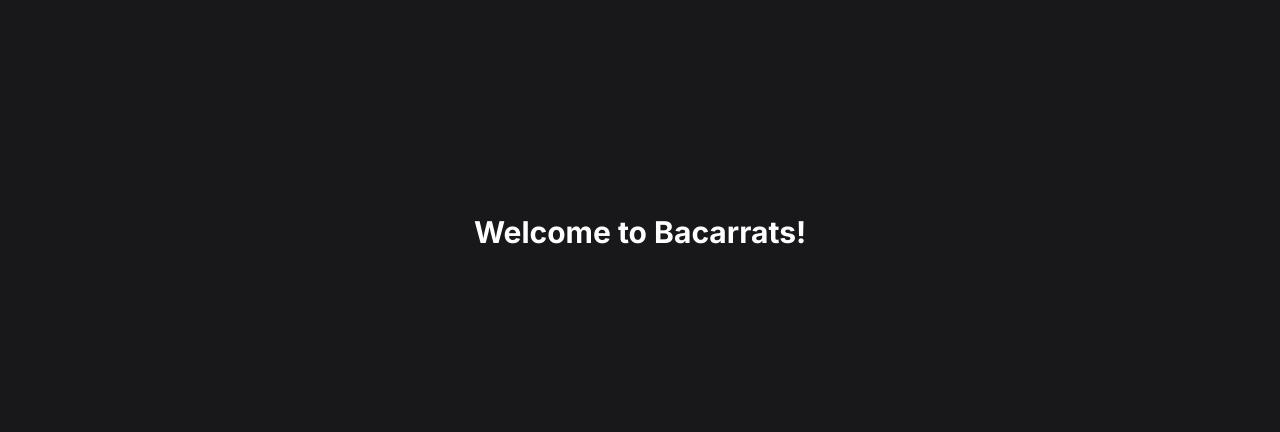
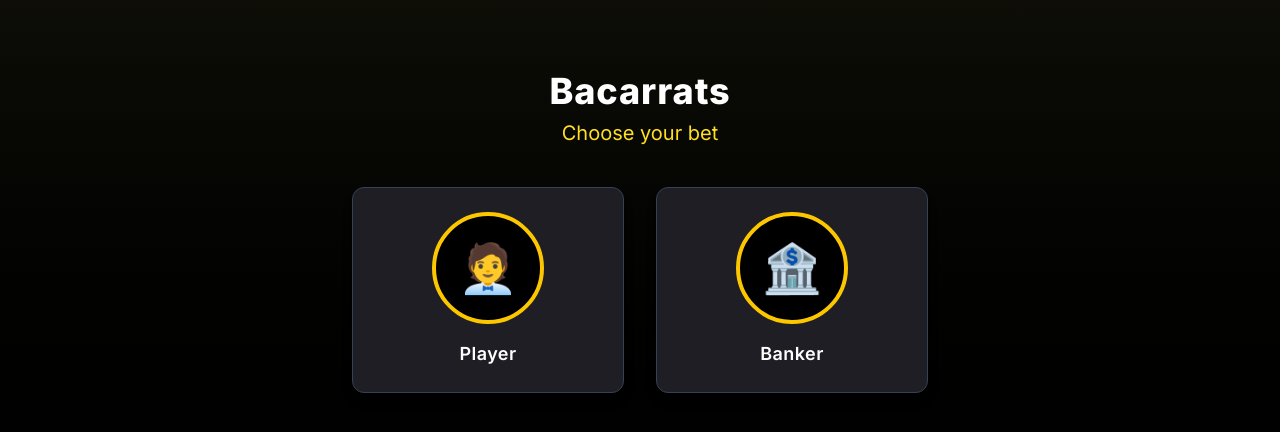
Before and after one commit to Redkuroo/gamble-choicer, a Next.js app: page /bacarrats in a window 1280 px wide. Shown: the part 168-600 px from the top of the page. Built offline with nearby package versions, Linux system fonts and the light colour scheme.

Commit message:
added bacarats page added player and banker cards

```diff
--- a/src/app/bacarrats/page.tsx
+++ b/src/app/bacarrats/page.tsx
@@ -1,7 +1,59 @@
+"use client";
+import { useState } from "react";
+
+const choices = [
+  {
+    name: "Player",
+    image: "/player.png",
+     // You can replace with a real image or icon if available
+  },
+  {
+  // You can replace with a real image or icon if available
+  name: "Banker",
+  image: "/banker.png",
+  },
+];
+
 export default function BacarratsPage() {
+  const [selected, setSelected] = useState<string | null>(null);
+
   return (
-    <div className="min-h-screen flex items-center justify-center bg-[#18181b] text-white text-3xl font-bold">
-      Welcome to Bacarrats!
+    <div className="min-h-screen bg-gradient-to-b from-[#18180f] to-black flex flex-col items-center justify-center p-8 relative">
+      <h2 className="text-4xl font-extrabold text-white mb-2 tracking-wide">Bacarrats</h2>
+      <h3 className="text-xl text-yellow-300 mb-10">Choose your bet</h3>
+      <div className="grid grid-cols-1 sm:grid-cols-2 gap-8 w-full max-w-xl">
+        {choices.map((choice) => (
+          <div
+            key={choice.name}
+            className={`bg-[#1e1e24] border border-gray-700 rounded-xl flex flex-col items-center p-6 cursor-pointer hover:bg-[#2c2c38] transition-transform duration-300 hover:scale-105 shadow-lg hover:shadow-yellow-500/10 ${selected === choice.name ? 'border-yellow-400' : ''}`}
+            onClick={() => setSelected(choice.name)}
+          >
+            <div className="w-28 h-28 flex items-center justify-center mb-4 rounded-full border-4 border-yellow-400 bg-black">
+              {/* Placeholder for image/icon */}
+              <span className="text-5xl text-yellow-300 font-bold">{choice.name === 'Banker' ? '🏦' : '🧑‍💼'}</span>
+            </div>
+            <span className="text-lg font-semibold text-white tracking-wide text-center">
+              {choice.name}
+            </span>
+          </div>
+        ))}
+      </div>
+      {selected && (
+        <div className="absolute left-1/2 top-3/4 -translate-x-1/2 -translate-y-1/2 z-50">
+          <div className="relative rounded-2xl shadow-xl px-8 py-10 flex flex-col items-center justify-center bg-[#18180f]/90 border border-yellow-400 backdrop-blur-lg overflow-hidden transition-transform duration-300 min-w-[300px]">
+            <h3 className="text-3xl font-extrabold text-yellow-300 mb-1 drop-shadow-md">
+              {selected}
+            </h3>
+            <p className="text-yellow-100 text-sm mb-4">You selected <span className="font-bold">{selected}</span>!</p>
+            <button
+              className="mt-2 px-6 py-2 bg-transparent text-white rounded-md shadow font-semibold cursor-pointer border border-yellow-300 hover:bg-yellow-400 hover:text-black transition z-10"
+              onClick={() => setSelected(null)}
+            >
+              Close
+            </button>
+          </div>
+        </div>
+      )}
     </div>
   );
 }
--- a/src/app/page.tsx
+++ b/src/app/page.tsx
@@ -4,7 +4,7 @@ export default function Home() {
   return (
     <div className="min-h-screen bg-[#18181b] flex flex-col items-center justify-center p-8">
       <h1 className="text-5xl font-light text-white mb-2">Jayson <span className="italic font-semibold">Walang Talo</span> Radores</h1>
-      <p className="text-gray-300 mb-10 text-lg">Choose your favorite gambling game below!</p>
+      <p className="text-gray-300 mb-10 text-lg">Choose your favorite gambling game below! Tabanga ko Jai ihatag imong swerte!</p>
       <div className="grid grid-cols-1 sm:grid-cols-2 md:grid-cols-4 gap-8 w-full max-w-5xl">
         <Link href="/bacarrats" className="group bg-[#23232a] border border-gray-700 rounded-lg flex flex-col items-center p-8 transition hover:bg-[#27272f] hover:scale-105 cursor-pointer">
           <span className="text-5xl mb-4">🎴</span>
```
